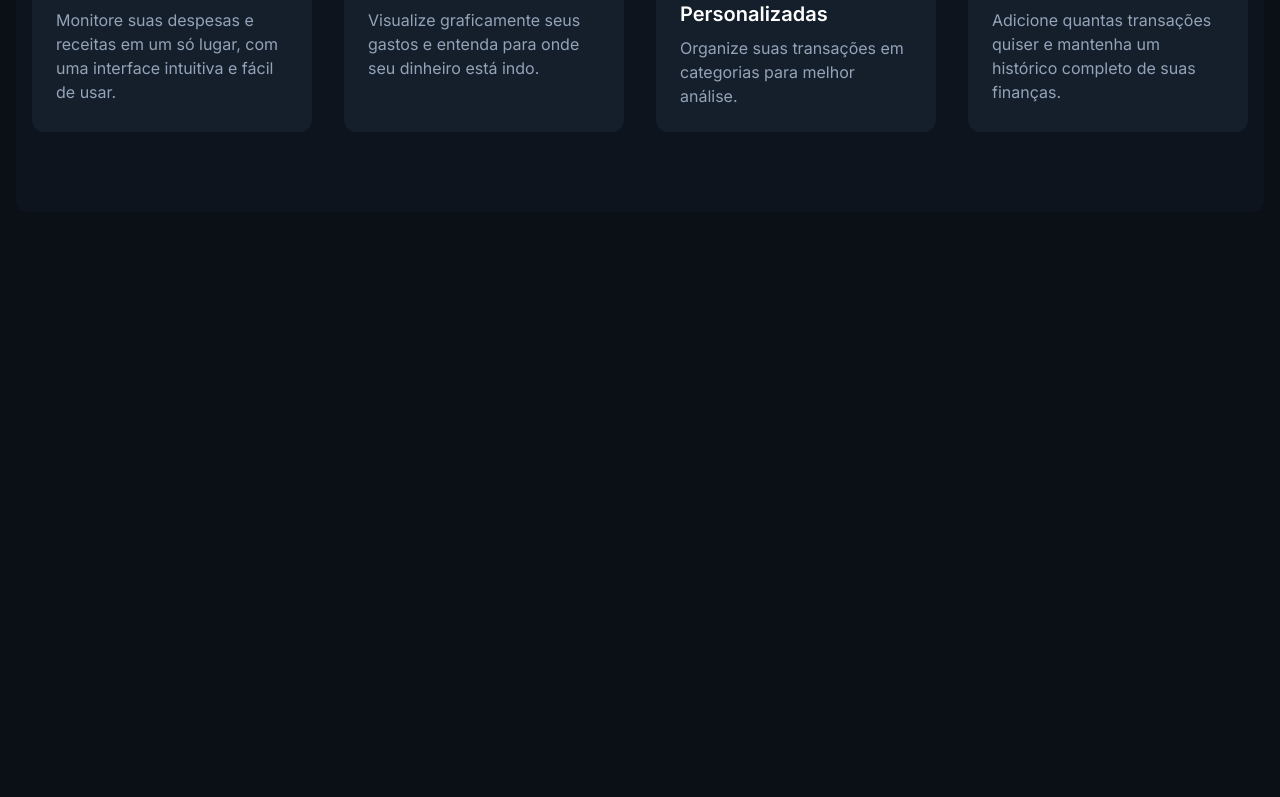
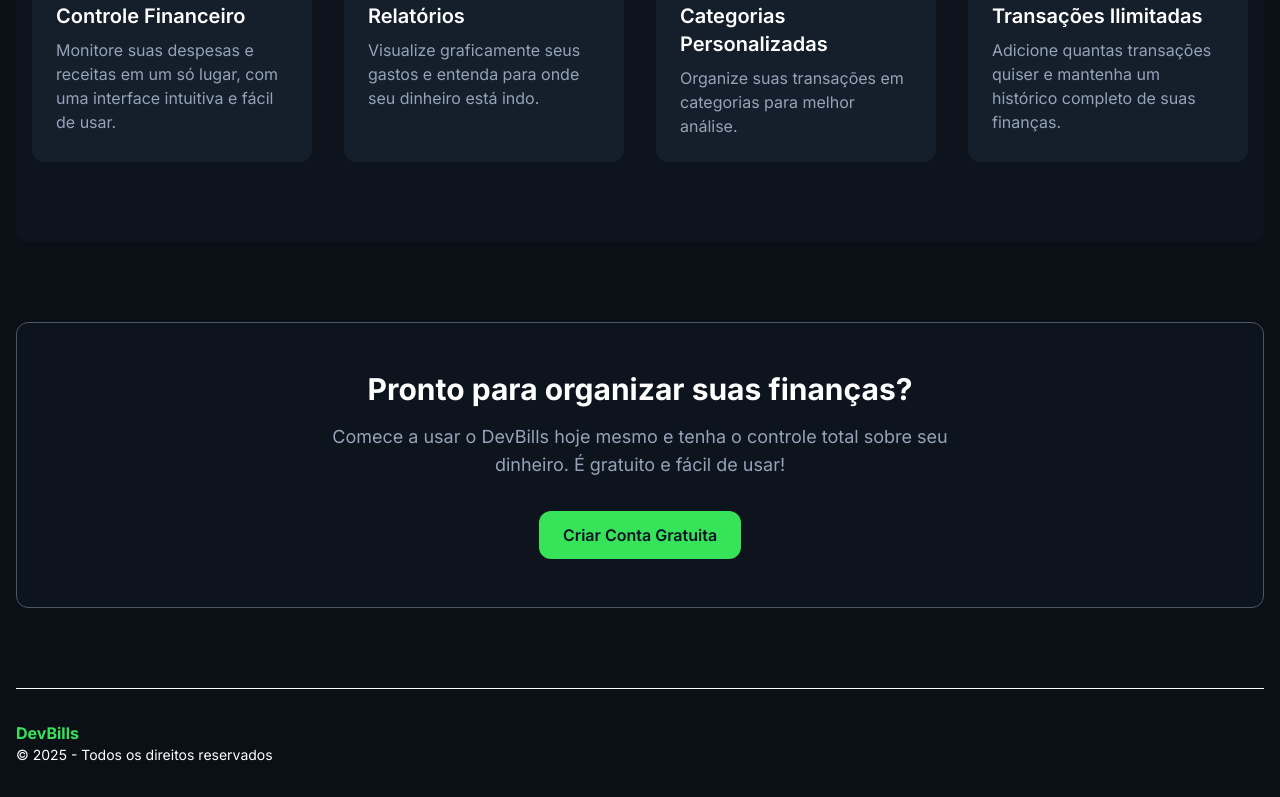
Before and after one commit to thallesrafaell/devbills, a React (Vite) app in the folder interface/: page / in a window 1280 px wide. Shown: the part 784-1581 px from the top of the page. Before the commit the page ends 996 px from the top, so only its background shows below. Built offline with nearby package versions, Linux system fonts and the light colour scheme.

Commit message:
feat: adiciona seção CTA e atualiza o rodapé com o ano atual

```diff
--- a/interface/src/pages/Home.tsx
+++ b/interface/src/pages/Home.tsx
@@ -9,6 +9,7 @@ interface Feature {
 }
 
 const Home = () => {
+  const currentYear = new Date().getFullYear();
   const features: Feature[] = [
     {
       title: 'Controle Financeiro',
@@ -76,7 +77,9 @@ const Home = () => {
                   key={index}
                   className="bg-gray-800 p-6 rounded-xl hover:shadow-lg"
                 >
-                  <div className="flex items-center mb-4">{feature.icon}</div>
+                  <div className="mb-4 bg-primary/10 p-3 rounded-full inline-block">
+                    {feature.icon}
+                  </div>
                   <h3 className="text-xl font-semibold text-white mb-2">
                     {feature.title}
                   </h3>
@@ -86,6 +89,34 @@ const Home = () => {
             </div>
           </div>
         </section>
+        {/** Section CTA*/}
+        <section className="py-12 md:py-20">
+          <div className="bg-gray-900 p-8 md:p-12 rounded-xl text-center border border-solid border-gray-600">
+            <h2 className="text-2xl md:text-3xl font-bold text-white mb-4">
+              Pronto para organizar suas finanças?
+            </h2>
+            <p className="text-lg text-gray-400 max-w-2xl mx-auto mb-8">
+              Comece a usar o DevBills hoje mesmo e tenha o controle total sobre
+              seu dinheiro. É gratuito e fácil de usar!
+            </p>
+            <div className="flex justify-center mt-6">
+              <Button className="text-center py-3 px-6">
+                Criar Conta Gratuita
+              </Button>
+            </div>
+          </div>
+        </section>
+        {/* Footer */}
+        <footer className="py-8 border-t border-border">
+          <div className="flex flex-col md:flex-row justify-between items-center">
+            <div className="mb-4 md:mb-0">
+              <h3 className="text-md font-bold text-primary-500">DevBills</h3>
+              <p className="text-text-muted text-sm">
+                © {currentYear} - Todos os direitos reservados
+              </p>
+            </div>
+          </div>
+        </footer>
       </div>
     </div>
   );
```
